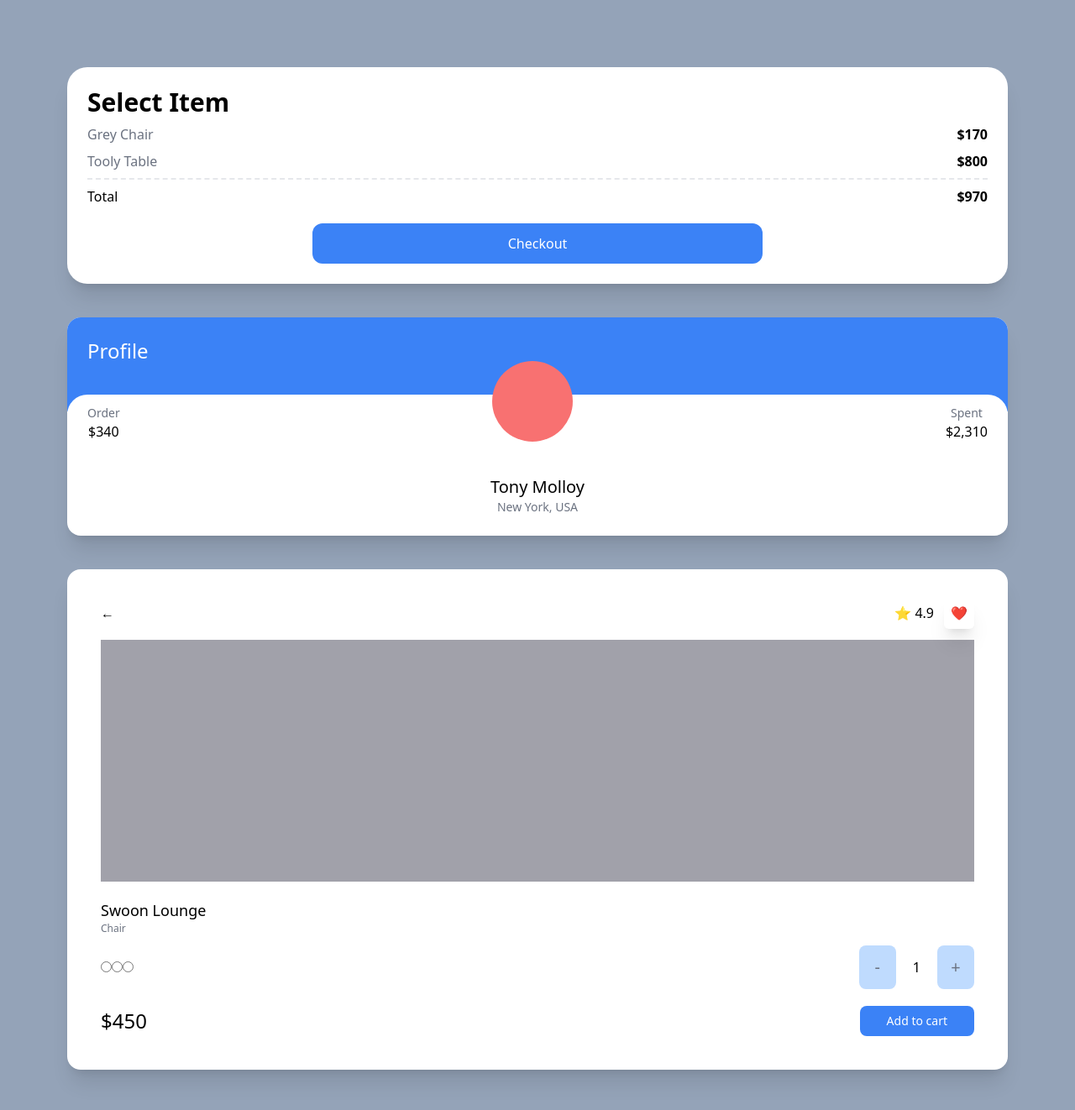
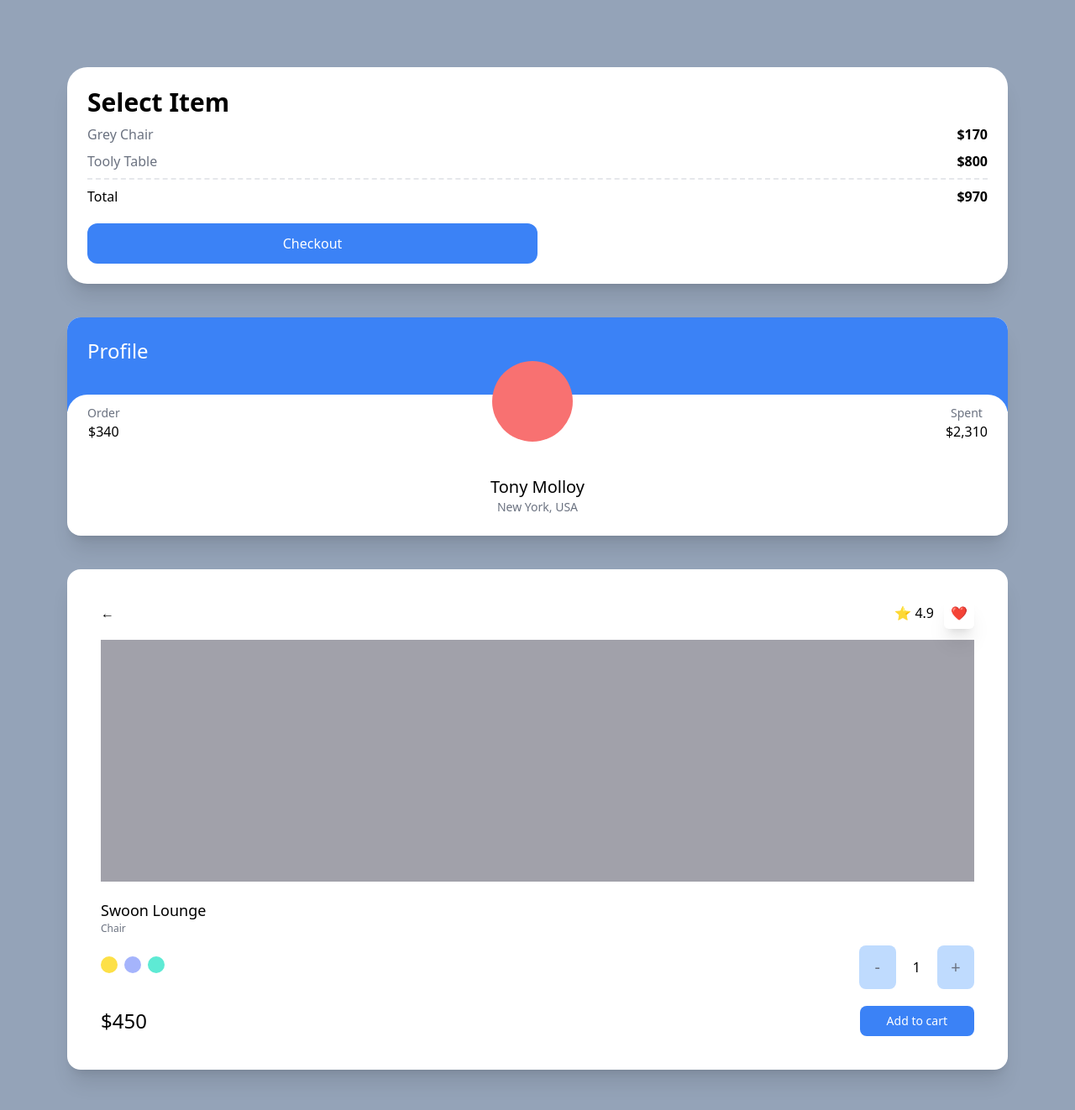
Before and after one commit to jh0152park/NextJS.12_CarrotMarket, a Next.js app in the folder carrot_market/: page / in a window 1280 px wide. Shown: the top 1322 px of the page at 84% size. Built offline with nearby package versions, Linux system fonts and the light colour scheme.

Commit message:
modifier

```diff
--- a/carrot_market/pages/index.tsx
+++ b/carrot_market/pages/index.tsx
@@ -15,9 +15,15 @@ export default function Home() {
                     <span>Total</span>
                     <span className=" font-semibold">$970</span>
                 </div>
-                <div className="mt-5  bg-blue-500 text-white p-3 text-center rounded-xl w-2/4 mx-auto">
+                <button
+                    className="mt-5 bg-blue-500 text-white p-3 text-center rounded-xl w-2/4 mx-auto
+                    hover:bg-blue-300
+                    active:bg-yellow-400
+                    focus:text-red-300
+                "
+                >
                     Checkout
-                </div>
+                </button>
             </div>
             <div className="bg-white overflow-hidden rounded-2xl shadow-xl">
                 <div className="bg-blue-500 p-6 pb-14">
@@ -59,10 +65,10 @@ export default function Home() {
                     <span className=" font-medium  text-lg">Swoon Lounge</span>
                     <span className=" text-xs text-gray-500 ">Chair</span>
                     <div className="mt-3 mb-5 flex justify-between items-center">
-                        <div>
-                            <input type="radio" />
-                            <input type="radio" />
-                            <input type="radio" />
+                        <div className="space-x-2">
+                            <button className="w-5 h-5 rounded-full bg-yellow-300"></button>
+                            <button className="w-5 h-5 rounded-full bg-indigo-300"></button>
+                            <button className="w-5 h-5 rounded-full bg-teal-300"></button>
                         </div>
                         <div className="flex items-center space-x-5">
                             <button className="p-3 rounded-lg bg-blue-200 flex justify-center items-center aspect-square w-11  text-xl text-gray-500">
```
